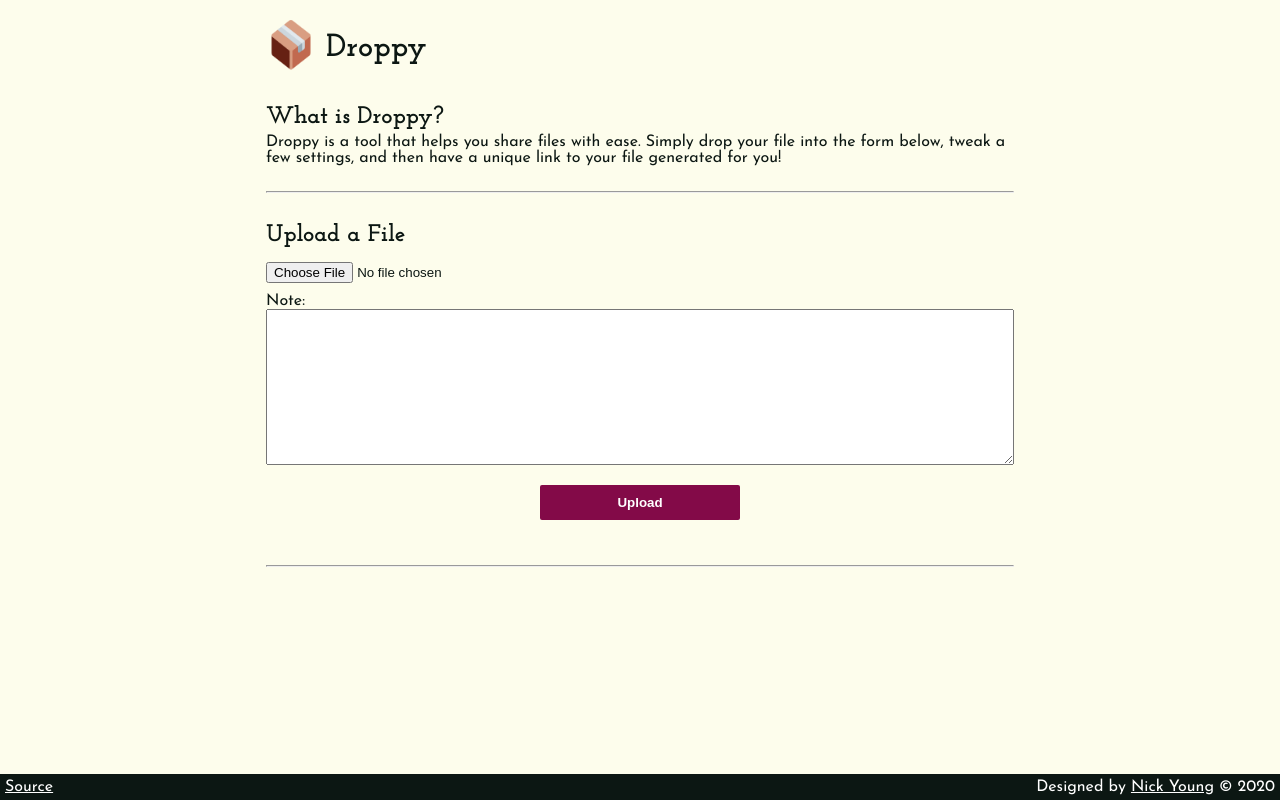
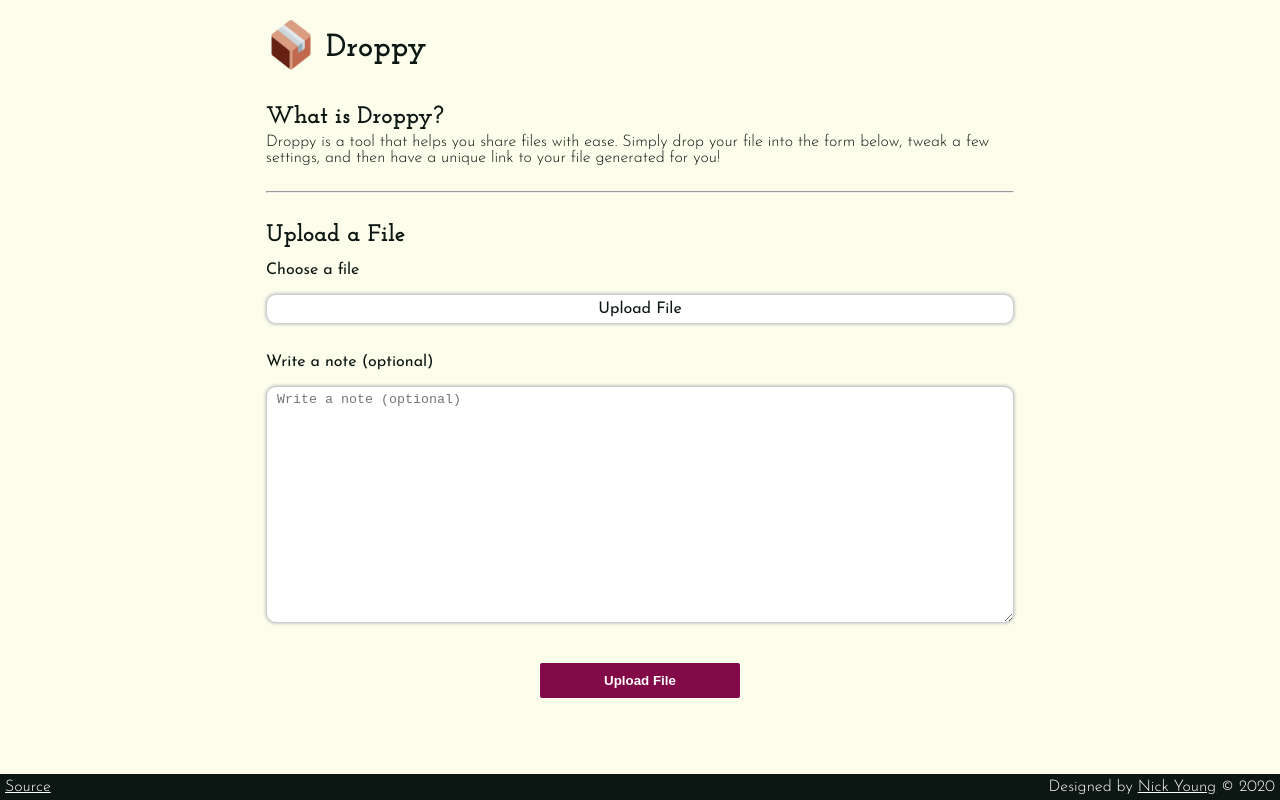
Before and after one commit to n-young/droppy, a React (Create React App) app in the folder client/: page / in a window 1280 px wide. Built offline with nearby package versions, Linux system fonts and the light colour scheme.

Commit message:
client update

```diff
--- a/client/src/App.css
+++ b/client/src/App.css
@@ -46,6 +46,7 @@ a {
 
 p {
     margin: 0;
+    font-weight: 300;
 }
 
 hr {
@@ -69,6 +70,10 @@ button {
     overflow: hidden;
     white-space: nowrap;
     text-overflow: ellipsis;
+}
+
+button:focus {
+    outline: none;
 }
 
 button:hover {
@@ -111,17 +116,13 @@ div.home form.form {
     flex-direction: column;
 }
 
-div.home form.form > input {
-    margin: 10px 0;
-}
-
 div.view {
     display: flex;
     flex-direction: column;
 }
 
 div.footer {
-    position: absolute;
+    position: fixed;
     bottom: 0;
     left: 0;
     right: 0;
@@ -137,3 +138,45 @@ div.footer p a {
     text-decoration: underline;
     color: var(--white);
 }
+
+label {
+    margin: 0;
+    margin-top: 10px;
+}
+
+label.custom-file {
+    border: 1px solid #ccc;
+    border-radius: 10px;
+    background-color: white;
+    text-align: center;
+    display: inline-block;
+    padding: 6px 12px;
+    cursor: pointer;
+    margin: 0;
+    margin-bottom: 20px;
+    box-shadow: 0 0 3px 1px #ccc;
+}
+
+label.custom-file:hover {
+    background-color: #eee;
+}
+
+input[type="file"] {
+    display: none;
+}
+
+input[type="password"],
+input[type="datetime-local"],
+textarea {
+    border: 1px solid #ccc;
+    border-radius: 10px;
+    padding: 5px 10px;
+    box-shadow: 0 0 3px 1px #ccc;
+    margin-bottom: 20px;
+}
+
+input[type="password"],
+input[type="datetime-local"],
+textarea:focus {
+    outline: none;
+}
--- a/client/src/components/HomeComponent.js
+++ b/client/src/components/HomeComponent.js
@@ -1,9 +1,13 @@
-import React from "react";
+import React, { useState } from "react";
 import { API_URL } from "../constants/API_URL";
 
 const HomeComponent = props => {
+    const [filename, setFilename] = useState("");
+    const [loading, setLoading] = useState(false);
+
     const handleSubmit = e => {
         e.preventDefault();
+        setLoading(true);
         var data = new FormData();
         var filedata = document.querySelector('input[type="file"]').files[0];
         var note = document.querySelector("textarea").value;
@@ -16,12 +20,18 @@ const HomeComponent = props => {
             headers: {
                 Accept: "application/json",
             },
-        }).then(res => {
-            res.json().then(data => {
-                let id = data.id.substring(1, data.id.length - 1);
-                props.history.push(`/view/${id}`);
+        })
+            .then(res => {
+                res.json().then(data => {
+                    let id = data.id.substring(1, data.id.length - 1);
+                    props.history.push(`/view/${id}`);
+                    setLoading(false);
+                });
+            })
+            .catch(e => {
+                alert("File upload failed. Please try again,");
+                setLoading(false);
             });
-        });
     };
 
     return (
@@ -35,12 +45,48 @@ const HomeComponent = props => {
             <hr />
             <h2>Upload a File</h2>
             <form className="form" onSubmit={handleSubmit}>
-                <input type="file" name="file" />
-                <label for="note">Note: </label>
-                <textarea rows="10" name="note" />
-                <button>Upload</button>
+                <label class="custom-date">Choose a file</label>
+                <br />
+                <label for="file" class="custom-file">
+                    {filename || "Upload File"}
+                    <input
+                        type="file"
+                        id="file"
+                        name="file"
+                        onChange={e => setFilename(e.target.value)}
+                        required
+                    />
+                </label>
+
+                {/* <label>Set a password (optional)</label>
+                <br />
+                <input
+                    type="password"
+                    name="password"
+                    placeholder="Password protect your file (optional)"
+                />
+                <label>Set an expiration date (optional)</label>
+                <br />
+                <input type="datetime-local" id="date" name="date" /> */}
+
+                <label>Write a note (optional)</label>
+                <br />
+                <textarea
+                    rows="15"
+                    name="note"
+                    placeholder="Write a note (optional)"
+                />
+                <button disabled={loading}>
+                    {loading && (
+                        <i
+                            className="fa fa-refresh fa-spin"
+                            style={{ marginRight: "5px" }}
+                        />
+                    )}
+                    {loading && <span>Loading...</span>}
+                    {!loading && <span>Upload File</span>}
+                </button>
             </form>
-            <hr />
         </div>
     );
 };
--- a/client/src/components/ViewComponent.js
+++ b/client/src/components/ViewComponent.js
@@ -1,5 +1,6 @@
 import React, { useState, useEffect } from "react";
 import { API_URL } from "../constants/API_URL";
+import { APP_URL } from "../constants/APP_URL";
 const axios = require("axios");
 
 const ViewComponent = props => {
@@ -20,15 +21,27 @@ const ViewComponent = props => {
     };
 
     useEffect(() => {
-        axios.get(`${API_URL}/view/${id}`).then(e => {
-            setFilename(e.data.filename);
-            setNote(e.data.note);
-        });
+        axios
+            .get(`${API_URL}/view/${id}`)
+            .then(e => {
+                console.log("A");
+                setFilename(e.data.filename);
+                setNote(e.data.note);
+            })
+            .catch(e => {
+                setFilename("File not found.");
+            });
     });
 
     return (
         <div className="view">
             <h2>File: {filename}</h2>
+            <h3>
+                Share this link to your file!{" "}
+                <a href={`${APP_URL}/view/${id}`}>
+                    {APP_URL}/view/{id}
+                </a>
+            </h3>
             <br />
             <p>Note: {note}</p>
             <button onClick={handleDownload}>Download {filename}</button>
--- /dev/null
+++ b/client/src/constants/APP_URL.js
@@ -0,0 +1 @@
+export const APP_URL = "https://droppy.netlify.app";
```
